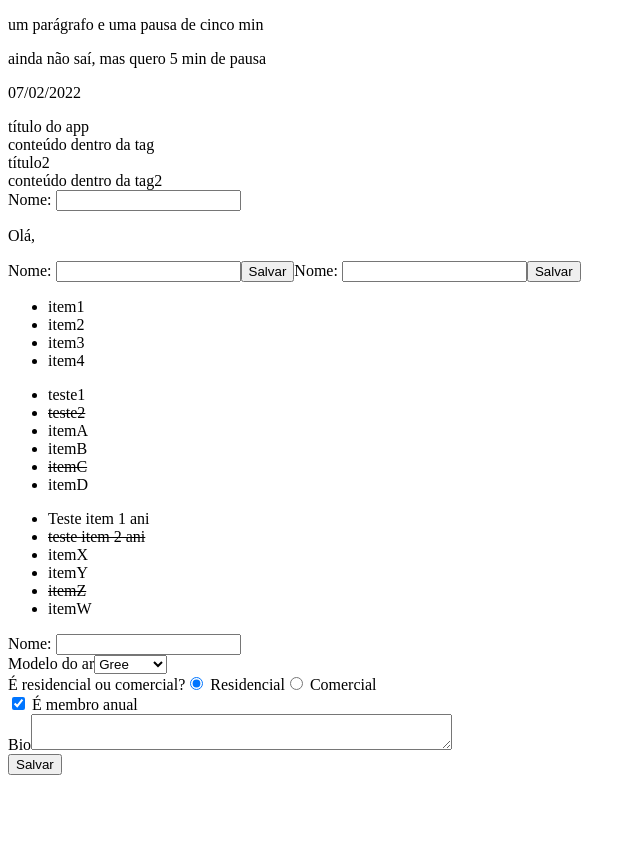
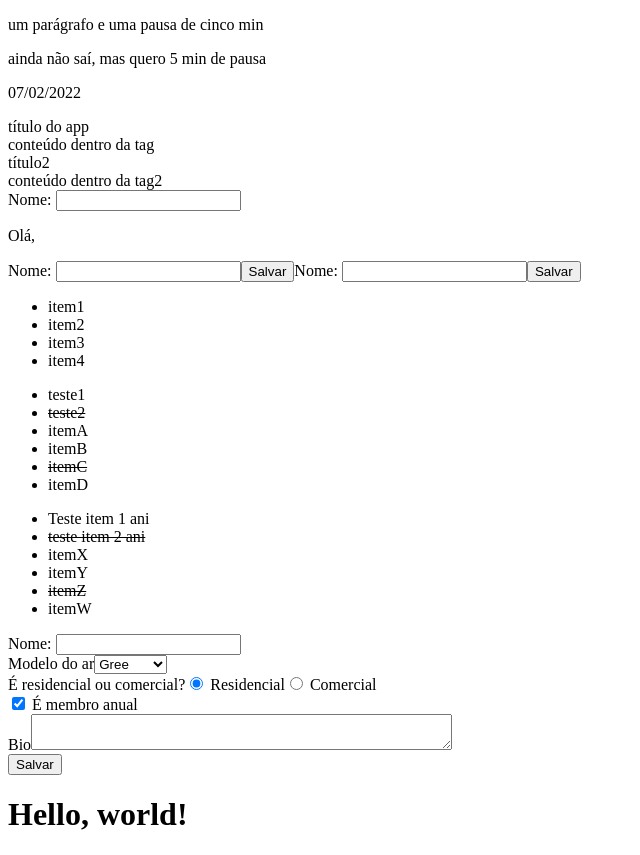
Before and after one commit to nandasiq/cursoLetsCode, a React (Create React App) app in the folder meu-app/: page / in a window 1280 px wide. Shown: the whole page, without its empty margins (0-640 px from the left). Before the commit the page ends 800 px from the top, so only its background shows below. Built offline with nearby package versions, Linux system fonts and the light colour scheme.

Commit message:
inicio modulo 3

```diff
--- /dev/null
+++ b/meu-app/src/components/CompFuncionais.js
@@ -0,0 +1,8 @@
+import React from 'react';
+
+export default function Hello(){
+
+    return(
+        <h1>Hello, world!</h1>
+    );
+}
--- a/meu-app/src/index.js
+++ b/meu-app/src/index.js
@@ -8,6 +8,7 @@
 import App5 from './components/App5';
 import Formulario from './components/Formulario';
 import { Lista, Lista2, Item } from './components/Lista';
+import Hello from './components/CompFuncionais';
 import reportWebVitals from './reportWebVitals';
 
 ReactDOM.render(
@@ -42,6 +43,7 @@
       </Itens>
     </Ani>
     <Formulario />
+    <Hello />
   </React.StrictMode>,
   document.getElementById('root')
 );
```
